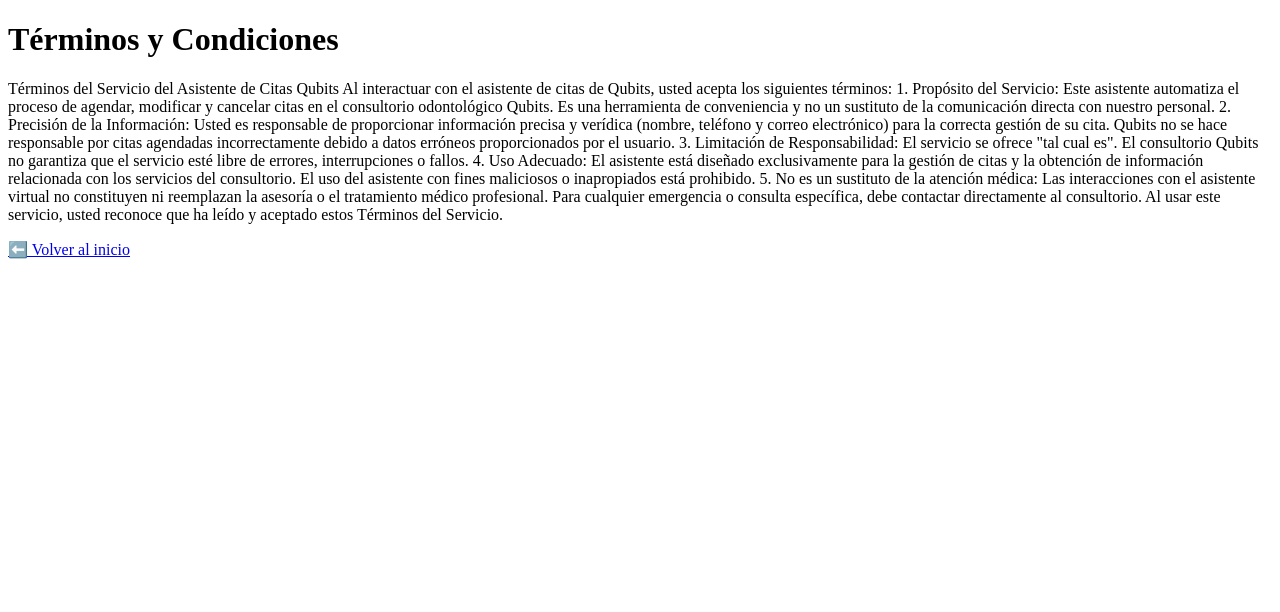
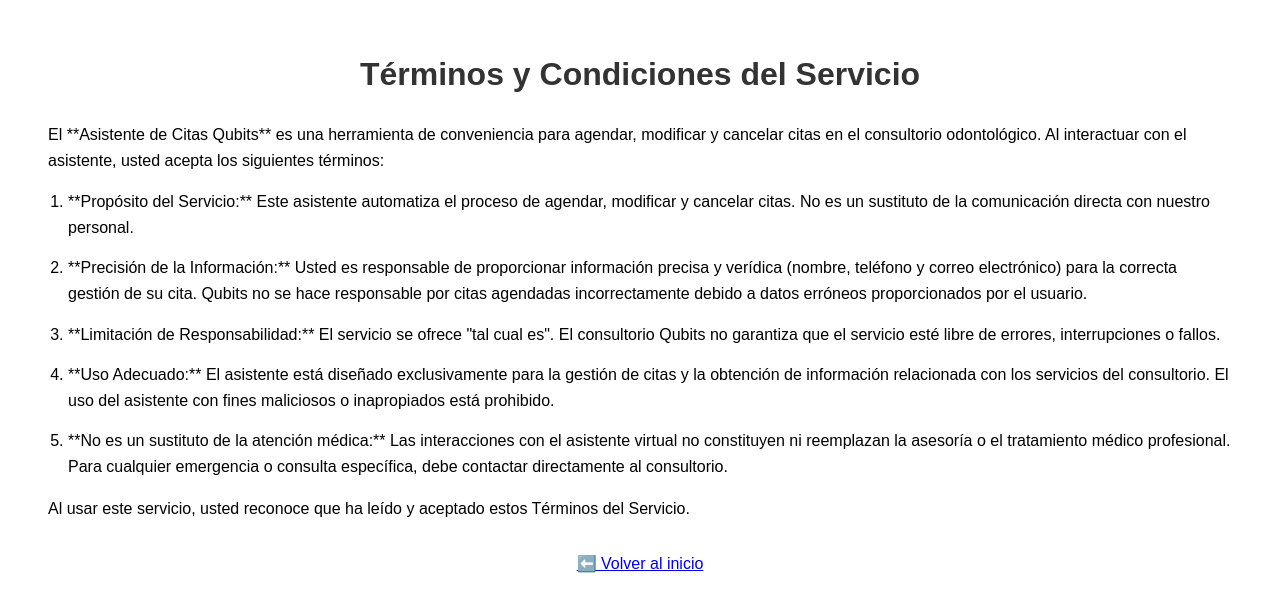
Before and after one commit to javierperezarg-cloud/qubits-politicas, a plain HTML site: page Terminos.html in a window 1280 px wide. Drawn offline with Linux system fonts and the light colour scheme.

Commit message:
Update Terminos.html

```diff
--- a/Terminos.html
+++ b/Terminos.html
@@ -2,25 +2,43 @@
 <html lang="es">
 <head>
   <meta charset="UTF-8">
-  <title>Términos y Condiciones</title>
+  <title>Términos y Condiciones - Qubits</title>
+  <style>
+    body { font-family: Arial, sans-serif; padding: 20px 40px; line-height: 1.6; }
+    h1 { text-align: center; color: #333; }
+    ol { margin-left: 0; padding-left: 20px; }
+    li { margin-bottom: 15px; }
+    .footer-link { text-align: center; margin-top: 30px; }
+  </style>
 </head>
 <body>
-  <h1>Términos y Condiciones</h1>
-  <p>Términos del Servicio del Asistente de Citas Qubits
-Al interactuar con el asistente de citas de Qubits, usted acepta los siguientes términos:
-1. Propósito del Servicio: Este asistente automatiza el proceso de agendar, modificar y cancelar citas en el consultorio odontológico Qubits.
-Es una herramienta de conveniencia y no un sustituto de la comunicación directa con nuestro personal.
-2. Precisión de la Información: Usted es responsable de proporcionar información precisa y verídica (nombre, teléfono y correo electrónico) para la correcta gestión de su cita.
-Qubits no se hace responsable por citas agendadas incorrectamente debido a datos erróneos proporcionados por el usuario.
-3. Limitación de Responsabilidad: El servicio se ofrece "tal cual es".
-El consultorio Qubits no garantiza que el servicio esté libre de errores, interrupciones o fallos.
-4. Uso Adecuado: El asistente está diseñado exclusivamente para la gestión de citas y la obtención de información relacionada con los servicios del consultorio.
-El uso del asistente con fines maliciosos o inapropiados está prohibido.
-5. No es un sustituto de la atención médica: Las interacciones con el asistente virtual no constituyen ni reemplazan la asesoría o el tratamiento médico profesional.
-Para cualquier emergencia o consulta específica, debe contactar directamente al consultorio.
-Al usar este servicio, usted reconoce que ha leído y aceptado estos Términos del Servicio.
-</p>
-  <p><a href="Index.html">⬅️ Volver al inicio</a></p>
+  <h1>Términos y Condiciones del Servicio</h1>
+  <p>
+    El **Asistente de Citas Qubits** es una herramienta de conveniencia para agendar, modificar y cancelar citas en el consultorio odontológico. Al interactuar con el asistente, usted acepta los siguientes términos:
+  </p>
 
-  </body>
+  <ol>
+    <li>
+      **Propósito del Servicio:** Este asistente automatiza el proceso de agendar, modificar y cancelar citas. No es un sustituto de la comunicación directa con nuestro personal.
+    </li>
+    <li>
+      **Precisión de la Información:** Usted es responsable de proporcionar información precisa y verídica (nombre, teléfono y correo electrónico) para la correcta gestión de su cita. Qubits no se hace responsable por citas agendadas incorrectamente debido a datos erróneos proporcionados por el usuario.
+    </li>
+    <li>
+      **Limitación de Responsabilidad:** El servicio se ofrece "tal cual es". El consultorio Qubits no garantiza que el servicio esté libre de errores, interrupciones o fallos.
+    </li>
+    <li>
+      **Uso Adecuado:** El asistente está diseñado exclusivamente para la gestión de citas y la obtención de información relacionada con los servicios del consultorio. El uso del asistente con fines maliciosos o inapropiados está prohibido.
+    </li>
+    <li>
+      **No es un sustituto de la atención médica:** Las interacciones con el asistente virtual no constituyen ni reemplazan la asesoría o el tratamiento médico profesional. Para cualquier emergencia o consulta específica, debe contactar directamente al consultorio.
+    </li>
+  </ol>
+
+  <p>Al usar este servicio, usted reconoce que ha leído y aceptado estos Términos del Servicio.</p>
+
+  <div class="footer-link">
+    <p><a href="Index.html">⬅️ Volver al inicio</a></p>
+  </div>
+</body>
 </html>
```
